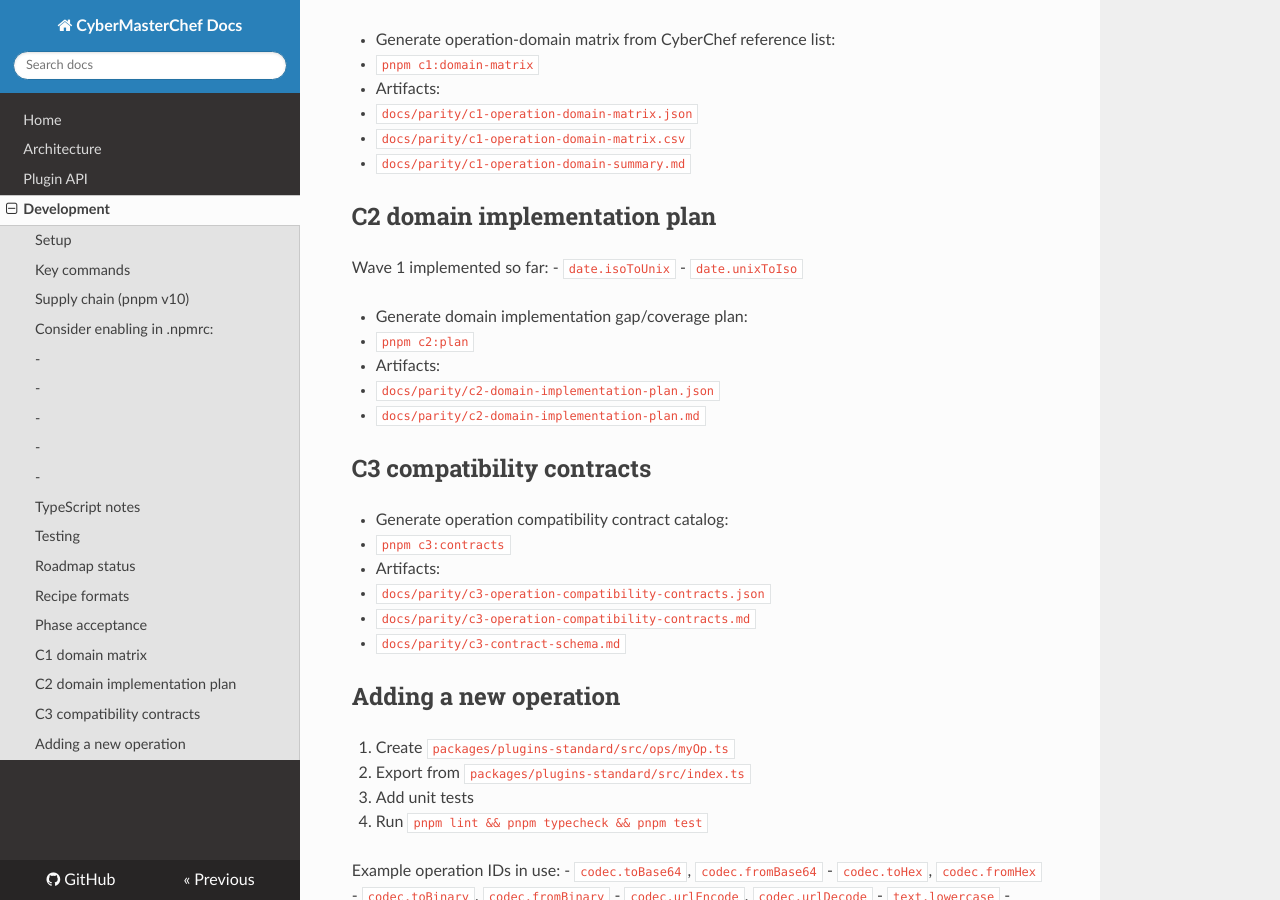
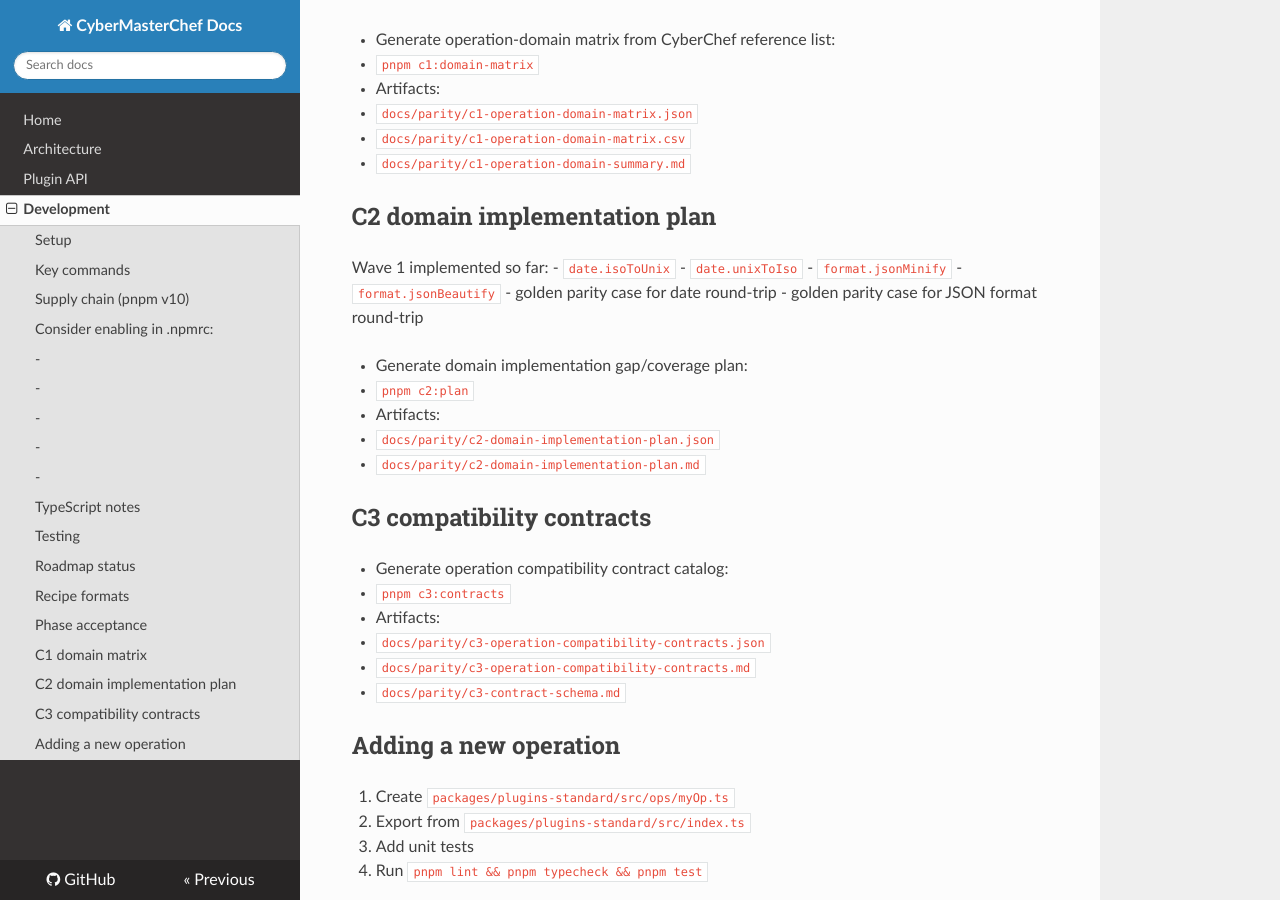
Before and after one commit to mkilijanek/CyberMasterChef, an MkDocs documentation site: the page built from docs/development.md, in a window 1280 px wide and 900 px high, scrolled down 3822 px. Built offline with MkDocs 1.6.1, drawn with Linux system fonts in a browser that asks for light colours; nearby versions of some CDN libraries.

Commit message:
feat(c2): register JSON format operations and extend golden parity

```diff
--- a/docs/development.md
+++ b/docs/development.md
@@ -174,7 +174,10 @@ CLI behavior:
 Wave 1 implemented so far:
 - `date.isoToUnix`
 - `date.unixToIso`
-
+- `format.jsonMinify`
+- `format.jsonBeautify`
+- golden parity case for date round-trip
+- golden parity case for JSON format round-trip
 
 - Generate domain implementation gap/coverage plan:
   - `pnpm c2:plan`
```
Also changed, not shown: README.md (+2 -0 lines), 2 other files.
